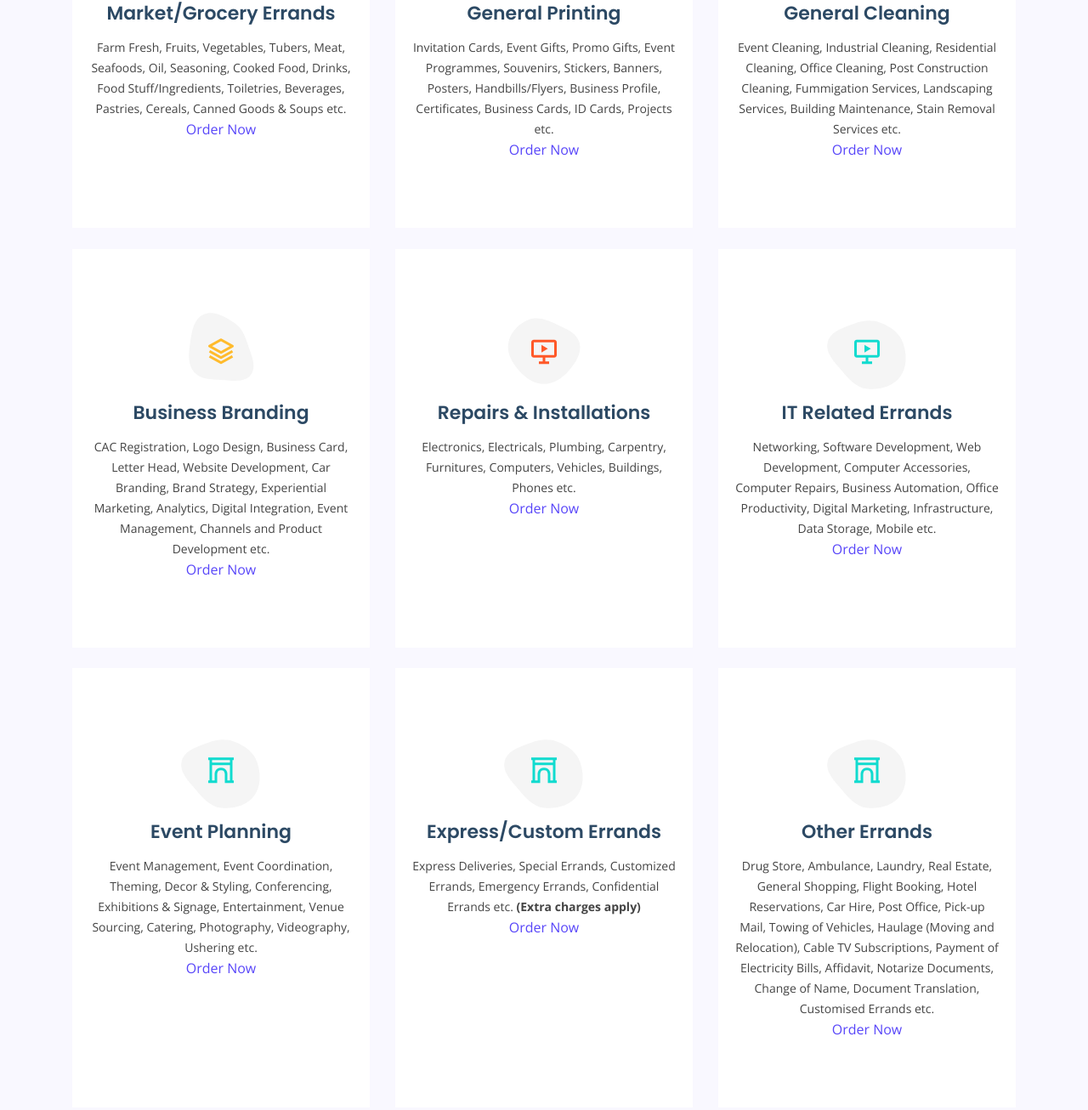
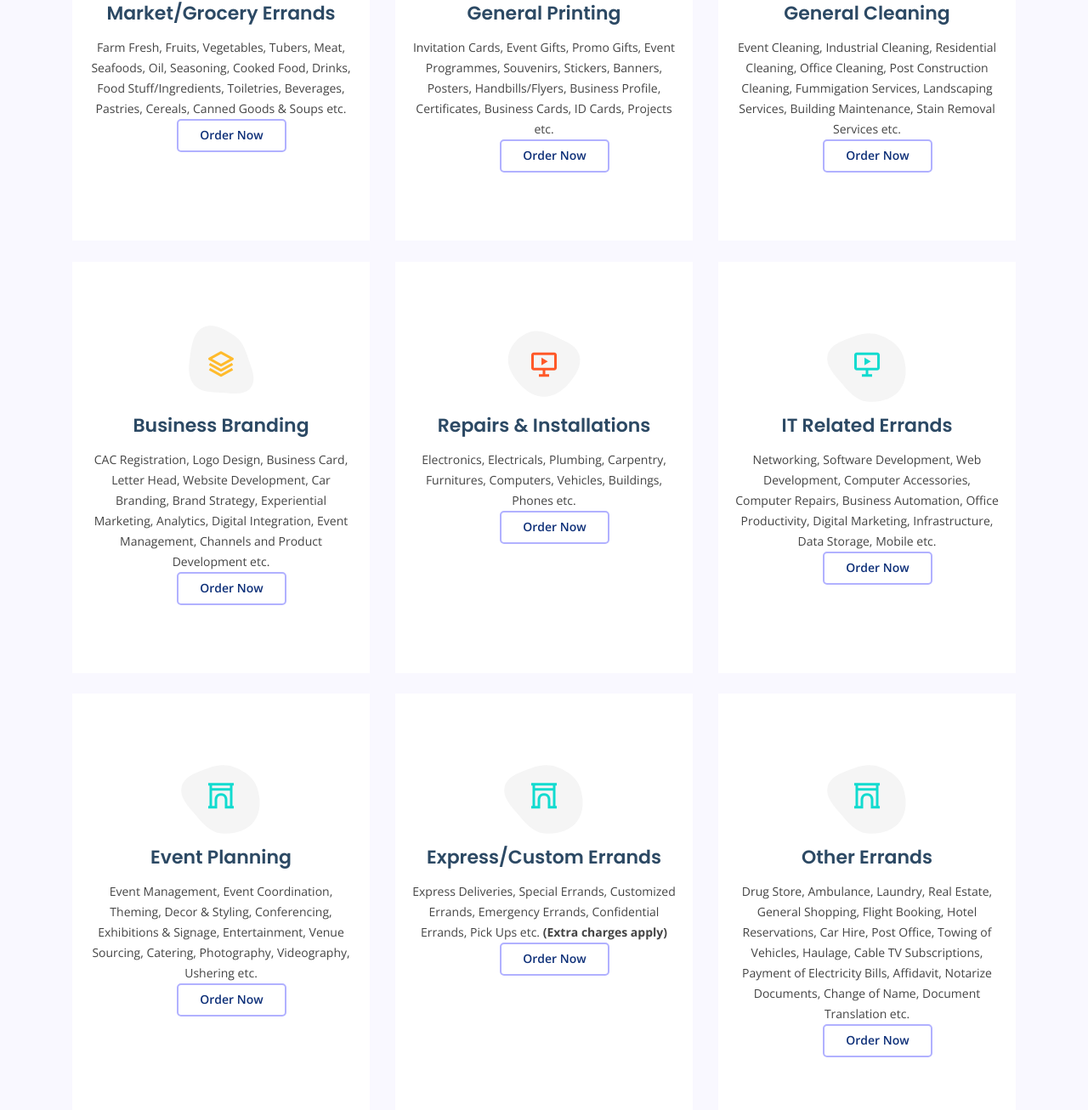
Before and after one commit to gbolahantemilorun/errandassist-webiste, a plain HTML site: page index.html in a window 1280 px wide. Shown: the part 2394-3700 px from the top of the page at 85% size. Drawn offline with nearby package versions, Linux system fonts and the light colour scheme.

Commit message:
Update index.html

```diff
--- a/index.html
+++ b/index.html
@@ -171,7 +171,7 @@
               <h4>Market/Grocery Errands</h4>
               <p>Farm Fresh, Fruits, Vegetables, Tubers, Meat, Seafoods, Oil, Seasoning, Cooked Food, Drinks,
               Food Stuff/Ingredients, Toiletries, Beverages, Pastries, Cereals, Canned Goods & Soups etc.</p>
-              <div><a href="https://docs.google.com/forms/d/e/1FAIpQLSeEV3RaJMw8WplXAJp8stjWuT6K6Uokt0WY0oTPW3AJj3BR0w/viewform?usp=sf_link" target="_blank" class="btn-get-started scrollto">Order Now</a></div>
+              <div><a href="https://docs.google.com/forms/d/e/1FAIpQLSeEV3RaJMw8WplXAJp8stjWuT6K6Uokt0WY0oTPW3AJj3BR0w/viewform?usp=sf_link" target="_blank" class="get-started-btn scrollto">Order Now</a></div>
             </div>
           </div>
 
@@ -183,10 +183,10 @@
                 </svg>
                 <i class="bx bx-file"></i>
               </div>
-              <h4>General Printing</a></h4>
+              <h4>General Printing</h4>
               <p>Invitation Cards, Event Gifts, Promo Gifts, Event Programmes, Souvenirs, Stickers, Banners, Posters, Handbills/Flyers,
               Business Profile, Certificates, Business Cards, ID Cards, Projects etc.</p>
-            <div><a href="https://docs.google.com/forms/d/e/1FAIpQLSeEV3RaJMw8WplXAJp8stjWuT6K6Uokt0WY0oTPW3AJj3BR0w/viewform?usp=sf_link" target="_blank" class="btn-get-started scrollto">Order Now</a></div>
+            <div><a href="https://docs.google.com/forms/d/e/1FAIpQLSeEV3RaJMw8WplXAJp8stjWuT6K6Uokt0WY0oTPW3AJj3BR0w/viewform?usp=sf_link" target="_blank" class="get-started-btn scrollto">Order Now</a></div>
             </div>
           </div>
 
@@ -200,7 +200,7 @@
               </div>
               <h4>General Cleaning</h4>
               <p>Event Cleaning, Industrial Cleaning, Residential Cleaning, Office Cleaning, Post Construction Cleaning, Fummigation Services, Landscaping Services, Building Maintenance, Stain Removal Services etc.</p>
-              <div><a href="https://docs.google.com/forms/d/e/1FAIpQLSeEV3RaJMw8WplXAJp8stjWuT6K6Uokt0WY0oTPW3AJj3BR0w/viewform?usp=sf_link" target="_blank" class="btn-get-started scrollto">Order Now</a></div>
+              <div><a href="https://docs.google.com/forms/d/e/1FAIpQLSeEV3RaJMw8WplXAJp8stjWuT6K6Uokt0WY0oTPW3AJj3BR0w/viewform?usp=sf_link" target="_blank" class="get-started-btn scrollto">Order Now</a></div>
             </div>
           </div>
 
@@ -214,7 +214,7 @@
               </div>
               <h4>Business Branding</h4>
               <p>CAC Registration, Logo Design, Business Card, Letter Head, Website Development, Car Branding, Brand Strategy, Experiential Marketing, Analytics, Digital Integration, Event Management, Channels and Product Development etc.</p>
-              <div><a href="https://docs.google.com/forms/d/e/1FAIpQLSeEV3RaJMw8WplXAJp8stjWuT6K6Uokt0WY0oTPW3AJj3BR0w/viewform?usp=sf_link" target="_blank" class="btn-get-started scrollto">Order Now</a></div>
+              <div><a href="https://docs.google.com/forms/d/e/1FAIpQLSeEV3RaJMw8WplXAJp8stjWuT6K6Uokt0WY0oTPW3AJj3BR0w/viewform?usp=sf_link" target="_blank" class="get-started-btn scrollto">Order Now</a></div>
             </div>
           </div>
 
@@ -228,7 +228,7 @@
               </div>
               <h4>Repairs & Installations</h4>
               <p>Electronics, Electricals, Plumbing, Carpentry, Furnitures, Computers, Vehicles, Buildings, Phones etc.</p>
-              <div><a href="https://docs.google.com/forms/d/e/1FAIpQLSeEV3RaJMw8WplXAJp8stjWuT6K6Uokt0WY0oTPW3AJj3BR0w/viewform?usp=sf_link" target="_blank" class="btn-get-started scrollto">Order Now</a></div>
+              <div><a href="https://docs.google.com/forms/d/e/1FAIpQLSeEV3RaJMw8WplXAJp8stjWuT6K6Uokt0WY0oTPW3AJj3BR0w/viewform?usp=sf_link" target="_blank" class="get-started-btn scrollto">Order Now</a></div>
             </div>
           </div>
 
@@ -242,7 +242,7 @@
               </div>
               <h4>IT Related Errands</h4>
               <p>Networking, Software Development, Web Development, Computer Accessories, Computer Repairs, Business Automation, Office Productivity, Digital Marketing, Infrastructure, Data Storage, Mobile etc.</p>
-              <div><a href="https://docs.google.com/forms/d/e/1FAIpQLSeEV3RaJMw8WplXAJp8stjWuT6K6Uokt0WY0oTPW3AJj3BR0w/viewform?usp=sf_link" target="_blank" class="btn-get-started scrollto">Order Now</a></div>
+              <div><a href="https://docs.google.com/forms/d/e/1FAIpQLSeEV3RaJMw8WplXAJp8stjWuT6K6Uokt0WY0oTPW3AJj3BR0w/viewform?usp=sf_link" target="_blank" class="get-started-btn scrollto">Order Now</a></div>
             </div>
           </div>
 
@@ -256,7 +256,7 @@
               </div>
               <h4>Event Planning</h4>
               <p>Event Management, Event Coordination, Theming, Decor & Styling, Conferencing, Exhibitions & Signage, Entertainment, Venue Sourcing, Catering, Photography, Videography, Ushering etc.</p>
-              <div><a href="https://docs.google.com/forms/d/e/1FAIpQLSeEV3RaJMw8WplXAJp8stjWuT6K6Uokt0WY0oTPW3AJj3BR0w/viewform?usp=sf_link" target="_blank" class="btn-get-started scrollto">Order Now</a></div>
+              <div><a href="https://docs.google.com/forms/d/e/1FAIpQLSeEV3RaJMw8WplXAJp8stjWuT6K6Uokt0WY0oTPW3AJj3BR0w/viewform?usp=sf_link" target="_blank" class="get-started-btn scrollto">Order Now</a></div>
             </div>
           </div>
 
@@ -269,8 +269,8 @@
                 <i class="bx bx-arch"></i>
               </div>
               <h4>Express/Custom Errands</h4>
-              <p>Express Deliveries, Special Errands, Customized Errands, Emergency Errands, Confidential Errands etc. <strong>(Extra charges apply)</strong></p>
-              <div><a href="https://docs.google.com/forms/d/e/1FAIpQLSeEV3RaJMw8WplXAJp8stjWuT6K6Uokt0WY0oTPW3AJj3BR0w/viewform?usp=sf_link" target="_blank" class="btn-get-started scrollto">Order Now</a></div>
+              <p>Express Deliveries, Special Errands, Customized Errands, Emergency Errands, Confidential Errands, Pick Ups etc. <strong>(Extra charges apply)</strong></p>
+              <div><a href="https://docs.google.com/forms/d/e/1FAIpQLSeEV3RaJMw8WplXAJp8stjWuT6K6Uokt0WY0oTPW3AJj3BR0w/viewform?usp=sf_link" target="_blank" class="get-started-btn scrollto">Order Now</a></div>
             </div>
           </div>
 
@@ -283,8 +283,8 @@
                 <i class="bx bx-arch"></i>
               </div>
               <h4>Other Errands</h4>
-              <p>Drug Store, Ambulance, Laundry, Real Estate, General Shopping, Flight Booking, Hotel Reservations, Car Hire, Post Office, Pick-up Mail, Towing of Vehicles, Haulage (Moving and Relocation), Cable TV Subscriptions, Payment of Electricity Bills, Affidavit, Notarize Documents, Change of Name, Document Translation, Customised Errands etc.</p>
-              <div><a href="https://docs.google.com/forms/d/e/1FAIpQLSeEV3RaJMw8WplXAJp8stjWuT6K6Uokt0WY0oTPW3AJj3BR0w/viewform?usp=sf_link" target="_blank" class="btn-get-started scrollto">Order Now</a></div>
+              <p>Drug Store, Ambulance, Laundry, Real Estate, General Shopping, Flight Booking, Hotel Reservations, Car Hire, Post Office, Towing of Vehicles, Haulage, Cable TV Subscriptions, Payment of Electricity Bills, Affidavit, Notarize Documents, Change of Name, Document Translation etc.</p>
+              <div><a href="https://docs.google.com/forms/d/e/1FAIpQLSeEV3RaJMw8WplXAJp8stjWuT6K6Uokt0WY0oTPW3AJj3BR0w/viewform?usp=sf_link" target="_blank" class="get-started-btn scrollto">Order Now</a></div>
             </div>
           </div>
 
@@ -299,10 +299,13 @@
 
         <div class="section-title">
           <h2>How It Works</h2>
-          <p>Our fulfilment process is seamless. We guarantee that orders received on or before 7am will be delivered that same day. Orders received after 7am will be delivered the next day or if necessary will attract extra charges.<strong><em>Delivery and Service Charges Apply Per Errand.</em></strong>Please check FAQ for the Service Errand Procedure.</p>
+          <p>Our fulfilment process is seamless. Orders received on or before 7am will be delivered that same day. Orders received after 7am will be delivered the next day or delivered the same day with our express option which attracts extra charges.<strong><em> Delivery and Service Charges Apply Per Errand.</em></strong> Please check the FAQ for the Service Errand Procedure.</p>
         </div>
 
         <div class="row">
+          <div class="image col-lg-6 order-1 order-lg-2 " data-aos="zoom-in" data-aos-delay="100">
+            <img src="assets/img/about2.jpg" alt="" class="img-fluid">
+          </div>
           <div class="col-lg-6 order-2 order-lg-1 d-flex flex-column align-items-lg-center">
             <div class="icon-box mt-5 mt-lg-0" data-aos="fade-up" data-aos-delay="100">
               <i class="bx bx-receipt"></i>
@@ -326,9 +329,7 @@
               <p>Payment modes include: Cash Transfer (on or before delivery) and Bank Deposit (before delivery)</p>
             </div>
           </div>
-          <div class="image col-lg-6 order-1 order-lg-2 " data-aos="zoom-in" data-aos-delay="100">
-            <img src="assets/img/about2.jpg" alt="" class="img-fluid">
-          </div>
+
         </div>
 
       </div>
```
